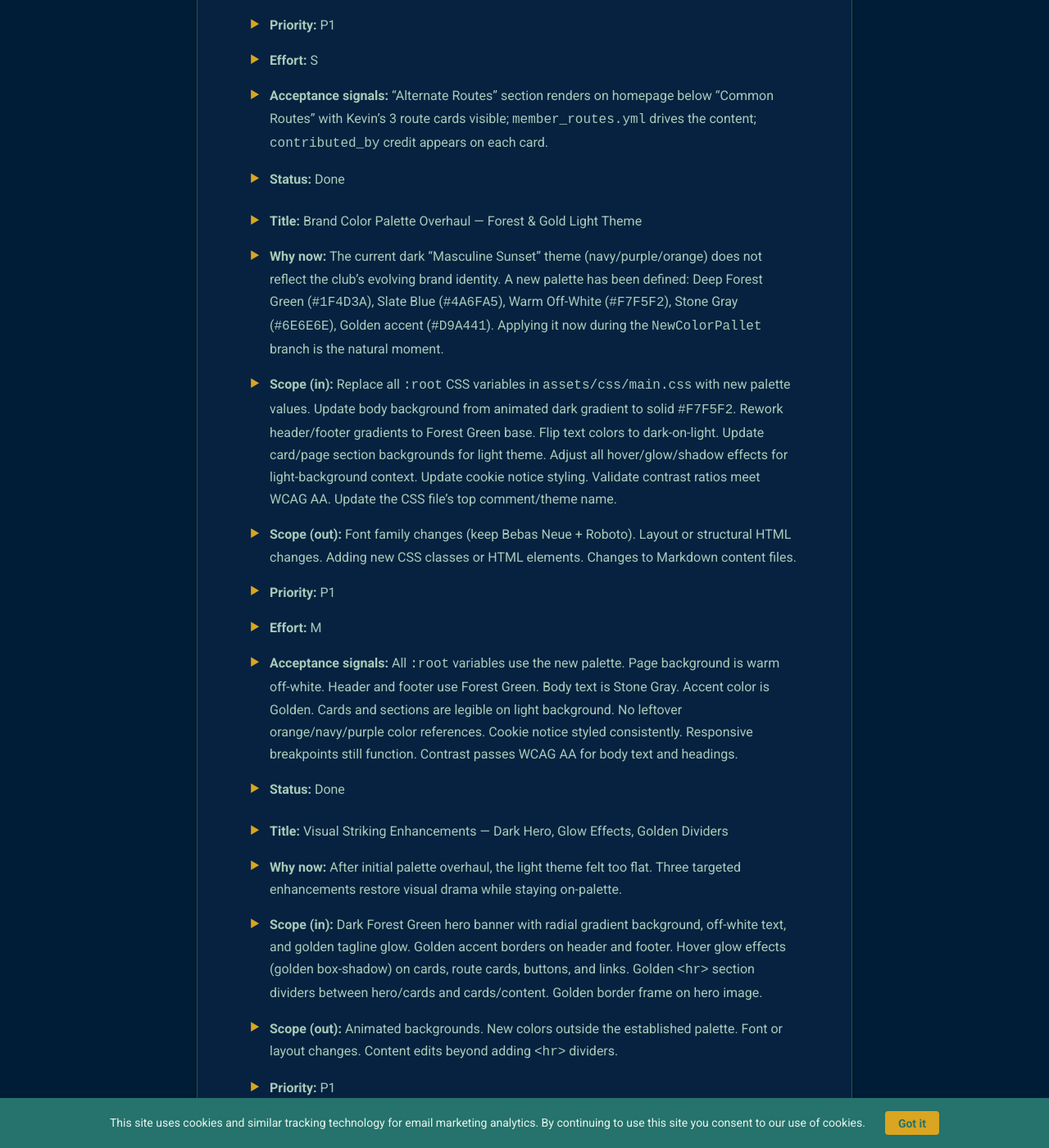
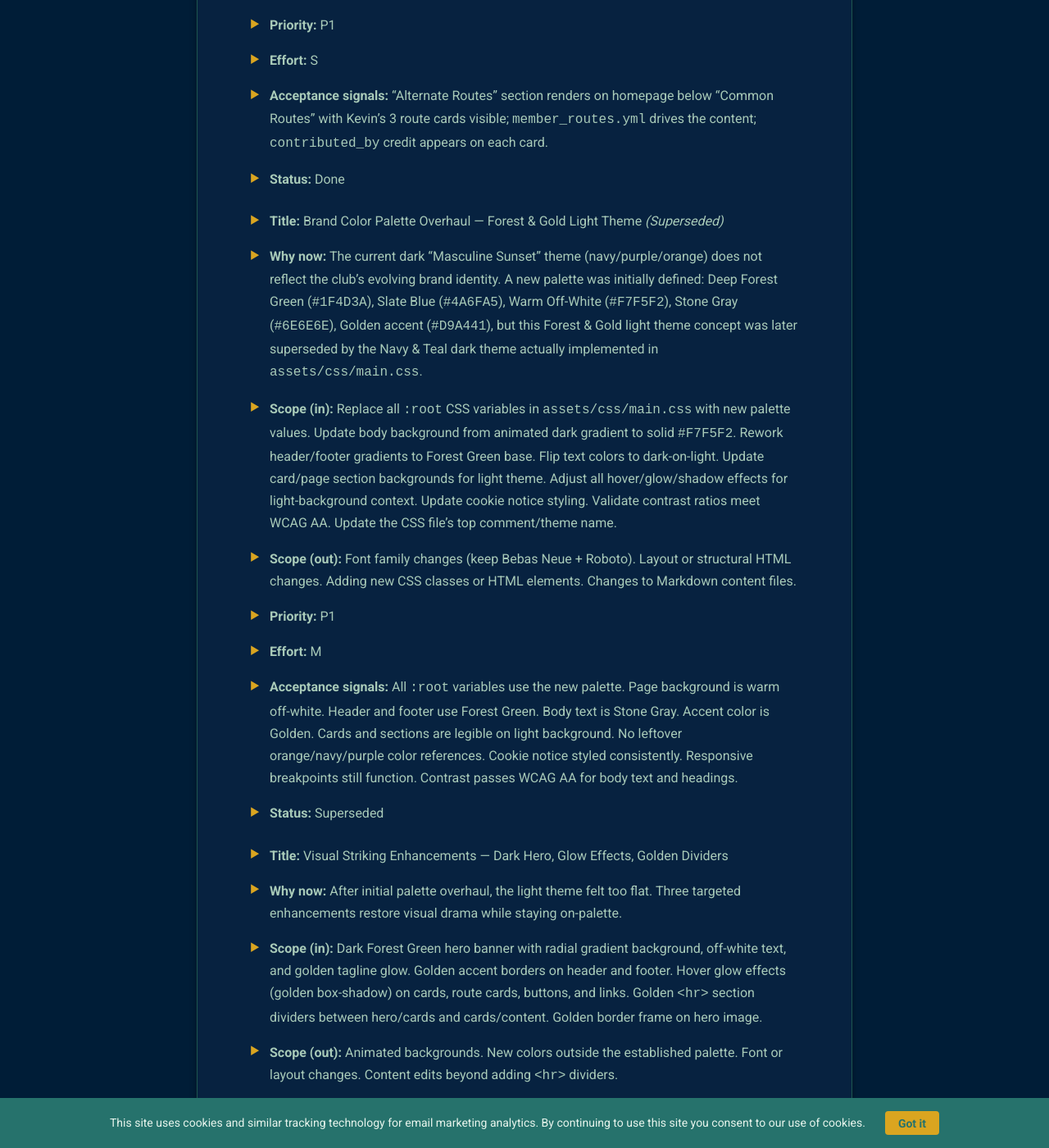
Before and after one commit to dekay2001/dover-run-club-website, a Jekyll site: the page built from design/website-roadmap.md, in a window 1280 px wide and 1400 px high, scrolled down 3430 px. Shown: the whole window at 82% size. Built offline with Jekyll 4.4.1, drawn with Linux system fonts in a browser that asks for light colours; our own code applies the rules of GitHub Pages for plain Markdown files; some of the changed text lies outside the part shown.

Commit message:
Apply suggestions from code review
Co-authored-by: Copilot <175728472+Copilot@users.noreply.github.com>

```diff
--- a/_includes/header.html
+++ b/_includes/header.html
@@ -3,7 +3,7 @@
         <div class="header-content">
             <h1 class="site-title">
                 <a href="{{ '/' | relative_url }}">
-                    <img src="{{ '/assets/images/drc-tower.png' | relative_url }}" alt="{{ site.title }} logo" class="site-logo">
+                    <img src="{{ '/assets/images/drc-tower.png' | relative_url }}" alt="{{ site.title }} logo" class="site-logo" width="64" height="64">
                     <em>{{ site.title }} - NH Running Community</em>
                 </a>
             </h1>
--- a/design/website-roadmap.md
+++ b/design/website-roadmap.md
@@ -82,14 +82,14 @@ Ideas can be generated by the idea agent, planned by the planning agent, impleme
 - **Acceptance signals:** "Alternate Routes" section renders on homepage below "Common Routes" with Kevin's 3 route cards visible; `member_routes.yml` drives the content; `contributed_by` credit appears on each card.
 - **Status:** Done
 
-- **Title:** Brand Color Palette Overhaul — Forest & Gold Light Theme
-- **Why now:** The current dark "Masculine Sunset" theme (navy/purple/orange) does not reflect the club's evolving brand identity. A new palette has been defined: Deep Forest Green (`#1F4D3A`), Slate Blue (`#4A6FA5`), Warm Off-White (`#F7F5F2`), Stone Gray (`#6E6E6E`), Golden accent (`#D9A441`). Applying it now during the `NewColorPallet` branch is the natural moment.
+- **Title:** Brand Color Palette Overhaul — Forest & Gold Light Theme _(Superseded)_
+- **Why now:** The current dark "Masculine Sunset" theme (navy/purple/orange) does not reflect the club's evolving brand identity. A new palette was initially defined: Deep Forest Green (`#1F4D3A`), Slate Blue (`#4A6FA5`), Warm Off-White (`#F7F5F2`), Stone Gray (`#6E6E6E`), Golden accent (`#D9A441`), but this Forest & Gold light theme concept was later superseded by the Navy & Teal dark theme actually implemented in `assets/css/main.css`.
 - **Scope (in):** Replace all `:root` CSS variables in `assets/css/main.css` with new palette values. Update body background from animated dark gradient to solid `#F7F5F2`. Rework header/footer gradients to Forest Green base. Flip text colors to dark-on-light. Update card/page section backgrounds for light theme. Adjust all hover/glow/shadow effects for light-background context. Update cookie notice styling. Validate contrast ratios meet WCAG AA. Update the CSS file's top comment/theme name.
 - **Scope (out):** Font family changes (keep Bebas Neue + Roboto). Layout or structural HTML changes. Adding new CSS classes or HTML elements. Changes to Markdown content files.
 - **Priority:** P1
 - **Effort:** M
 - **Acceptance signals:** All `:root` variables use the new palette. Page background is warm off-white. Header and footer use Forest Green. Body text is Stone Gray. Accent color is Golden. Cards and sections are legible on light background. No leftover orange/navy/purple color references. Cookie notice styled consistently. Responsive breakpoints still function. Contrast passes WCAG AA for body text and headings.
-- **Status:** Done
+- **Status:** Superseded
 
 - **Title:** Visual Striking Enhancements — Dark Hero, Glow Effects, Golden Dividers
 - **Why now:** After initial palette overhaul, the light theme felt too flat. Three targeted enhancements restore visual drama while staying on-palette.
@@ -101,12 +101,12 @@ Ideas can be generated by the idea agent, planned by the planning agent, impleme
 - **Status:** Done
 
 - **Title:** Integrate drc-tower Logo in Site Header
-- **Why now:** The `drc-tower.jpg` image is already in the repo at `assets/images/drc-tower.jpg` and has been chosen as the initial club logo. It should appear in the header alongside the site title to establish visual brand identity.
-- **Scope (in):** Add an `<img>` element for `drc-tower.jpg` inside `_includes/header.html` next to the site title. Add CSS for logo sizing, alignment, and responsive scaling. Ensure the logo complements the new Forest & Gold palette (may need a white/transparent background treatment depending on the image).
+- **Why now:** The `drc-tower.png` image is already in the repo at `assets/images/drc-tower.png` and has been chosen as the initial club logo. It should appear in the header alongside the site title to establish visual brand identity.
+- **Scope (in):** Add an `<img>` element for `drc-tower.png` inside `_includes/header.html` next to the site title. Add CSS for logo sizing, alignment, and responsive scaling. Ensure the logo complements the new Forest & Gold palette (may need a white/transparent background treatment depending on the image).
 - **Scope (out):** Creating new image variants or resizing the source file. Moving or replacing the hero group photo. Adding the logo to the footer or favicon (separate future items).
 - **Priority:** P1
 - **Effort:** S
-- **Acceptance signals:** Logo image renders in the header on all viewport widths. Logo is sized appropriately (not oversized on mobile, not tiny on desktop). Logo links to homepage. Image has descriptive `alt` text. Layout does not break at any responsive breakpoint.
+- **Acceptance signals:** Logo image (`drc-tower.png`) renders in the header on all viewport widths. Logo is sized appropriately (not oversized on mobile, not tiny on desktop). Logo links to homepage. Image has descriptive `alt` text. Layout does not break at any responsive breakpoint.
 - **Status:** Done
 
 - **Title:** Add Mailchimp Email Marketing Integration
```
